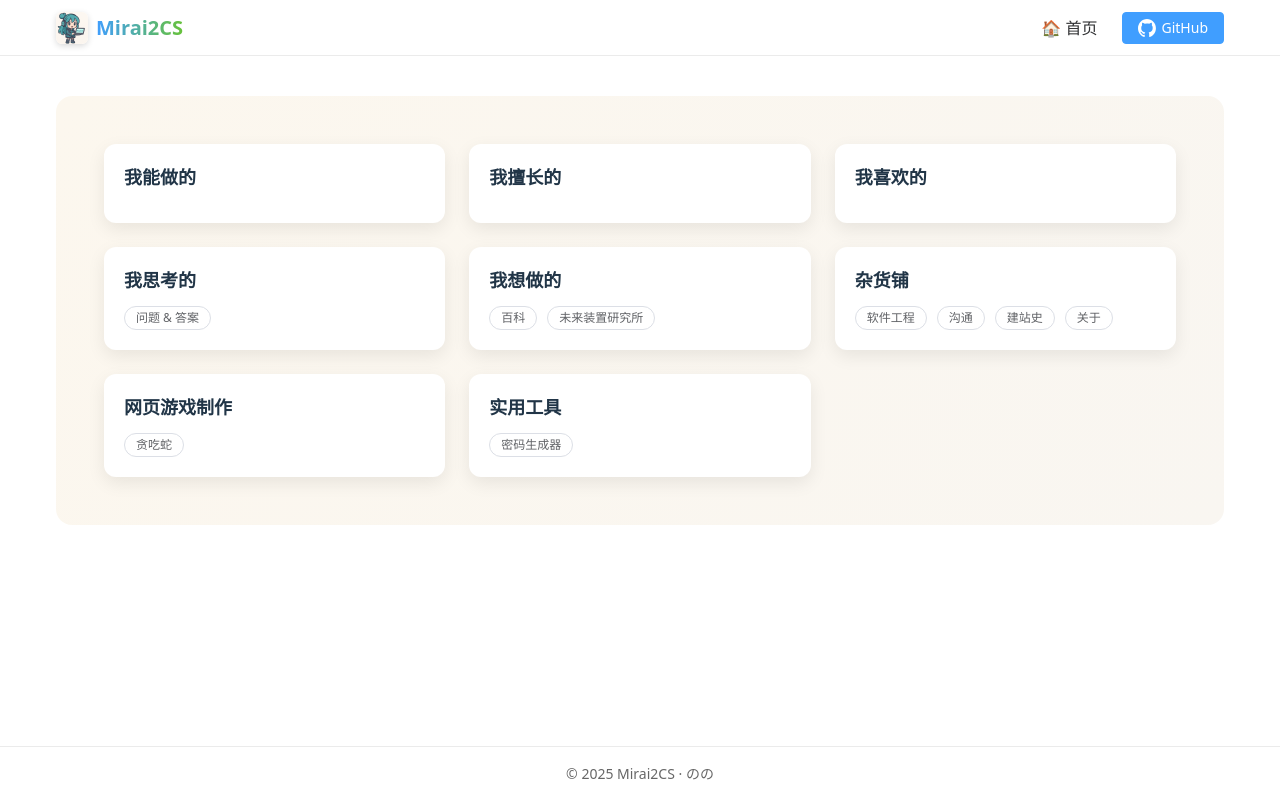
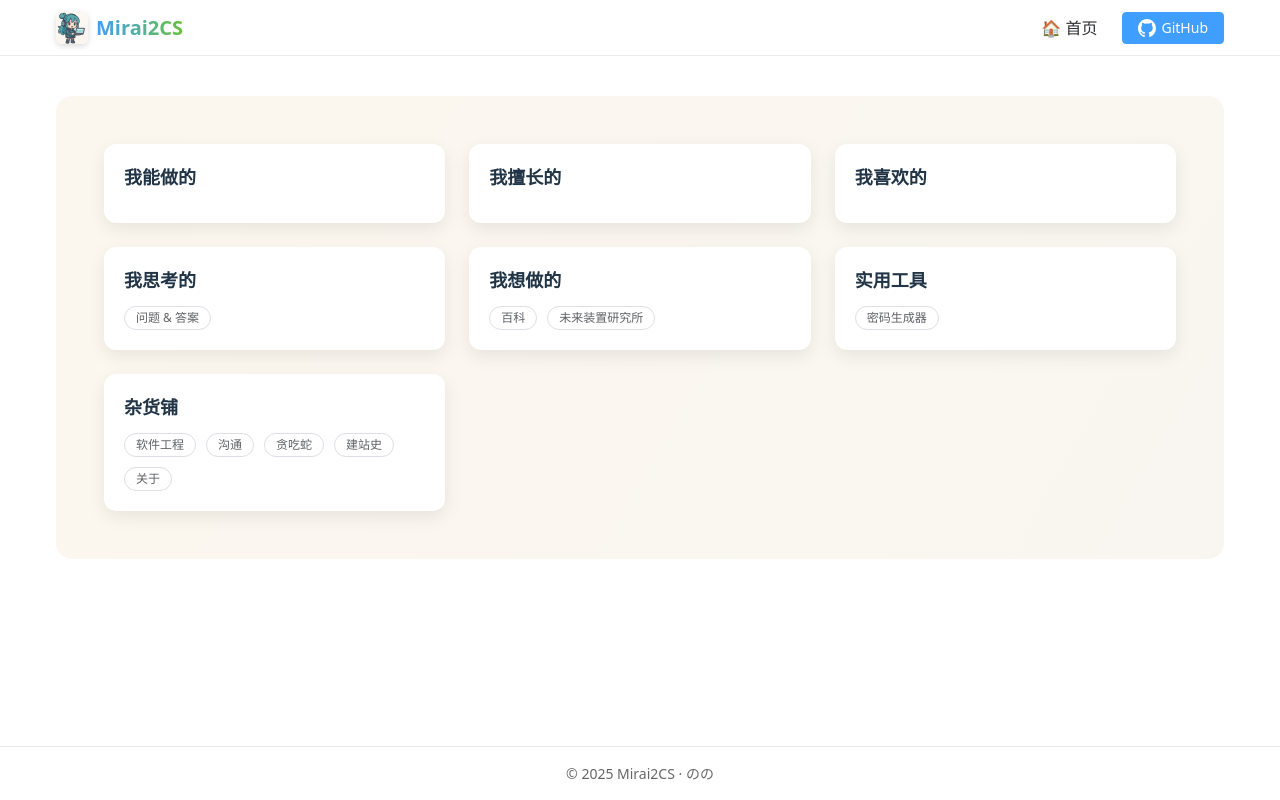
Before and after one commit to nono-easy/mirai2cs, a Vue app in the folder frontend/: page / in a window 1280 px wide. Built offline with nearby package versions, Linux system fonts and the light colour scheme.

Commit message:
feat: 调整主页

```diff
--- a/frontend/package.json
+++ b/frontend/package.json
@@ -21,6 +21,7 @@
     "@typescript-eslint/parser": "^8.9.0",
     "@unhead/vue": "^2.0.19",
     "cross-env": "^7.0.3",
+    "electron": "^39.0.0",
     "electron-devtools-installer": "^4.0.0",
     "element-plus": "2.11.3",
     "unplugin-vue-markdown": "^29.2.0",
@@ -42,7 +43,7 @@
     "typescript-eslint": "^8.46.0",
     "unplugin-auto-import": "^20.2.0",
     "unplugin-vue-components": "^29.1.0",
-    "vite": "7.1.11",
+    "vite": "7.1.5",
     "vite-plugin-vue-layouts-next": "^1.0.0",
     "vite-svg-loader": "^5.1.0",
     "vue-eslint-parser": "^10.2.0",
--- a/frontend/src/views/core/Home.vue
+++ b/frontend/src/views/core/Home.vue
@@ -1,6 +1,6 @@
 <template>
   <main class="hero-grid">
-    <ModuleCard title="我能做的" :actions="[]" />
+    <ModuleCard title="我能做的" :actions="[]"/>
 
     <ModuleCard
       title="我擅长的"
@@ -42,11 +42,14 @@
       ]"
     />
 
+    <ModuleCard title="实用工具" :actions="[{ label: '密码生成器', to: '/password-generator' }]"/>
+
     <ModuleCard
       title="杂货铺"
       :actions="[
         { label: '软件工程', to: '/software-engineering' },
         { label: '沟通', to: '/communication' },
+        { label: '贪吃蛇', to: '/snake' },
         { label: '建站史', to: '/history' },
         { label: '关于', to: '/about' },
         // { label: '计算机科学', to: '/cs' },
@@ -57,18 +60,15 @@
         // { label: '游戏测评', to: '/game' },
       ]"
     />
-
-    <ModuleCard title="网页游戏制作" :actions="[{ label: '贪吃蛇', to: '/snake' }]" />
-    <ModuleCard title="实用工具" :actions="[{ label: '密码生成器', to: '/password-generator' }]" />
   </main>
 </template>
 
 <script setup>
-import { onMounted, onBeforeUnmount, onActivated, onDeactivated } from 'vue'
+import {onMounted, onBeforeUnmount, onActivated, onDeactivated} from 'vue'
 import ModuleCard from '@/components/ModuleCard.vue'
-import { useHead } from '@unhead/vue'
+import {useHead} from '@unhead/vue'
 
-useHead({ title: '首页' })
+useHead({title: '首页'})
 
 const SCROLLBAR_HIDDEN_CLASS = 'is-home-scrollbar-hidden'
 
```
